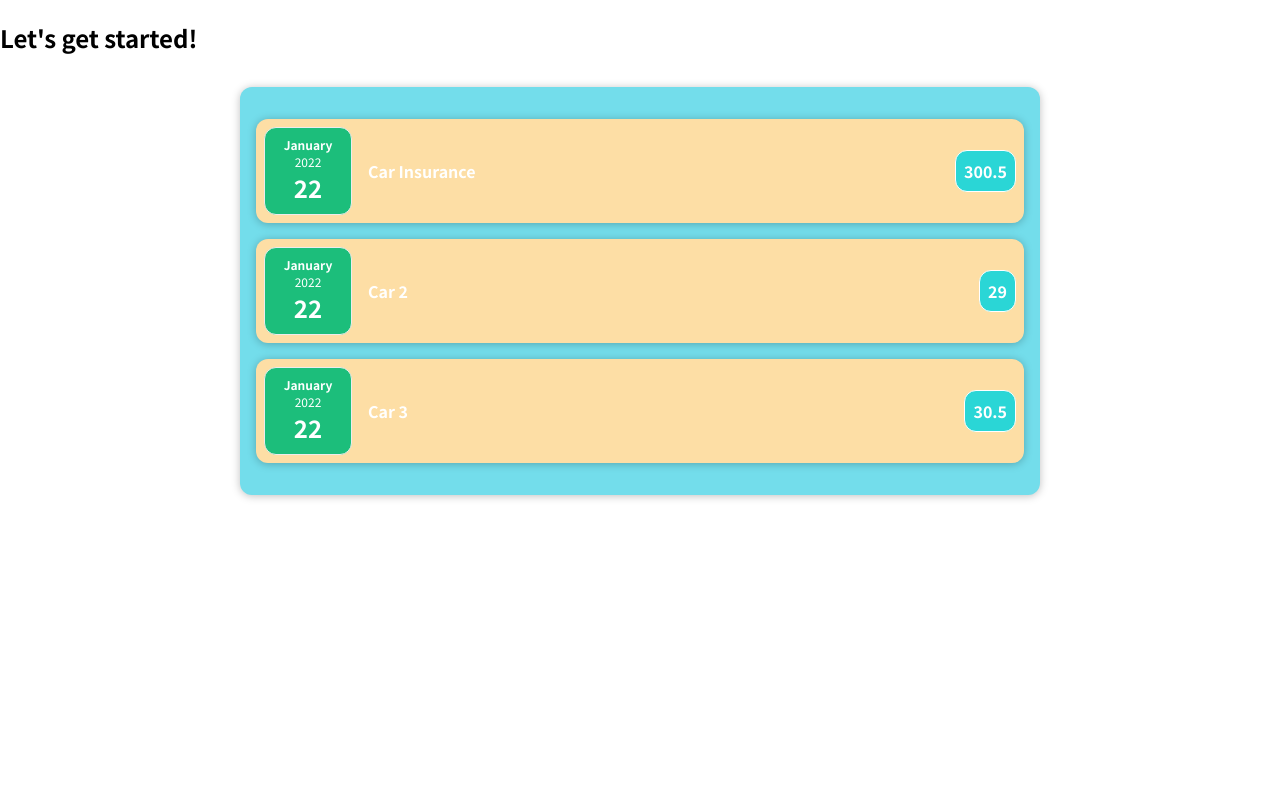
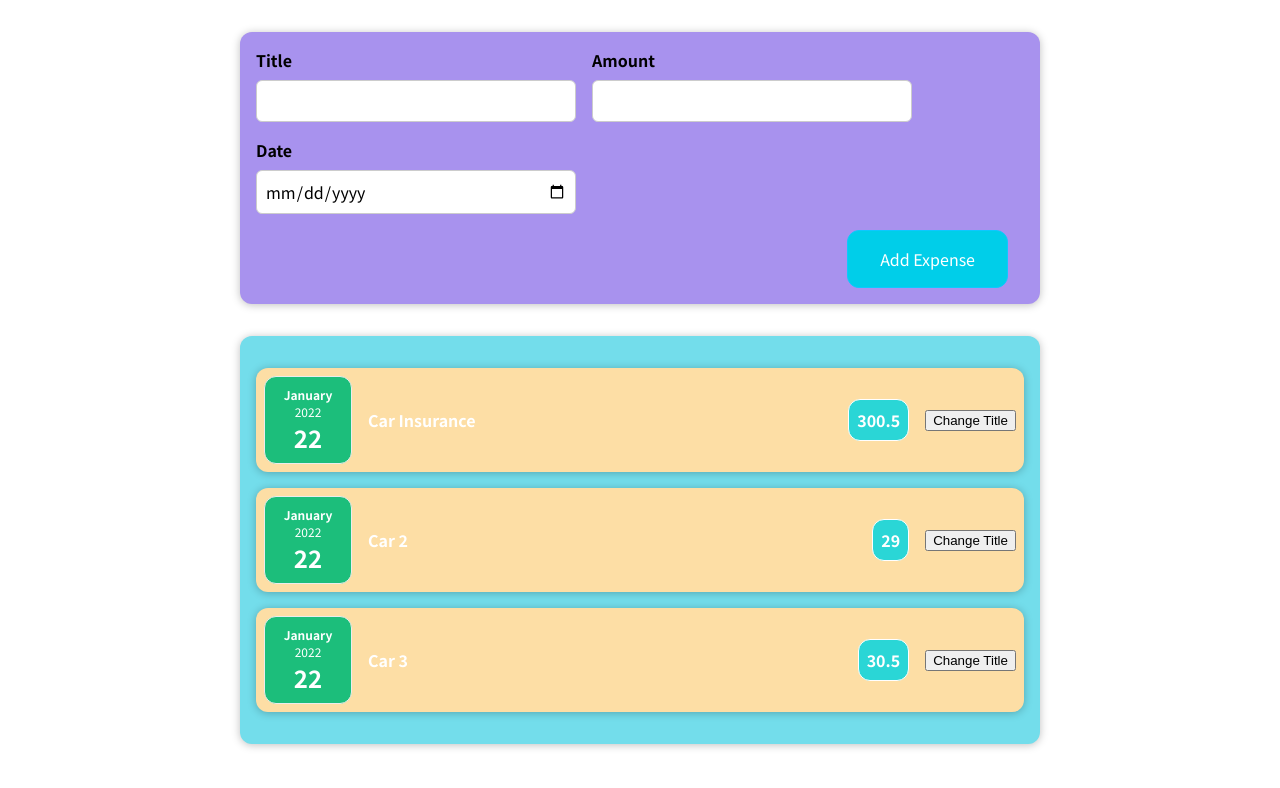
Before and after one commit to PeterVila/expense-tracker, a React (Create React App) app: page / in a window 1280 px wide. Shown: the top 788 px of the page. Built offline with nearby package versions, Linux system fonts and the light colour scheme.

Commit message:
Added form component to accept new expenses. New directory called newExpenses handles all form components and stylings. Incorporated bottom-up with functions from parent being called on child to send data up

```diff
--- a/src/App.js
+++ b/src/App.js
@@ -1,4 +1,5 @@
 import ExpenseList from "./components/Expenses/ExpenseList";
+import NewExpense from "./components/NewExpense/NewExpense"
 import "./App.scss";
 
 const App = () => {
@@ -7,9 +8,14 @@
     { title: "Car 2", amount: 29, date: new Date(2021, 12, 22) },
     { title: "Car 3", amount: 30.5, date: new Date(2021, 12, 22) },
   ];
+
+  const addExpenseHandler = expense => {
+    console.log('In App.js');
+    console.log(expense)
+  }
   return (
     <div>
-      <h2>Let's get started!</h2>
+      <NewExpense addExpenseHandler={addExpenseHandler}/>
       <ExpenseList expenses={expenses}/>
     </div>
   );
--- a/src/components/Expenses/ExpenseItem.js
+++ b/src/components/Expenses/ExpenseItem.js
@@ -1,14 +1,23 @@
+import { useState } from 'react';
 import './ExpenseItem.scss';
 import Card from '../UI/Card';
 import ExpenseDate from './ExpenseDate'
 
 const ExpensiveItem = (props) => {
+
+  const [title, setTitle] = useState(props.title);
+  const clickHandler = () => {
+    setTitle('Updated');
+    console.log(title);
+  };
+
   return (
     <Card className="expense-item">
       <ExpenseDate date={props.date}/>
       <div className="expense-item__description">
-        <h2>{props.title}</h2>
+        <h2>{title}</h2>
         <div className="expense-item__price">{props.amount}</div>
+        <button onClick={clickHandler}>Change Title</button>
       </div>
     </Card>
   );
--- /dev/null
+++ b/src/components/NewExpense/ExpenseForm.js
@@ -0,0 +1,90 @@
+import { useState } from 'react';
+import './ExpenseForm.scss';
+
+const ExpenseForm = (props) => {
+  const [userInput, setUserInput] = useState({
+    enteredTitle: "",
+    enteredAmount: "",
+    enteredDate: "",
+  });
+
+  const titleChangeHandler = (event) => {
+    setUserInput({
+      ...userInput,
+      enteredTitle: event.target.value,
+    });
+  };
+
+  const amountChangeHandler = (event) => {
+    setUserInput({
+      ...userInput,
+      enteredAmount: event.target.value,
+    });
+  };
+
+  const dateChangeHandler = (event) => {
+    setUserInput({
+      ...userInput,
+      enteredDate: event.target.value,
+    });
+  };
+
+  const submitHandler = (event) => {
+    event.preventDefault();
+    const expenseData = {
+      title: userInput.enteredTitle,
+      amount: userInput.enteredAmount,
+      date: new Date(
+        userInput.enteredDate.replace(/-/g, "/").replace(/T.+/, "")
+      ),
+    };
+    // console.log(expenseData);
+
+    props.onSaveExpenseData(expenseData);
+    setUserInput({
+      enteredTitle: '',
+      enteredAmount: '',
+      enteredDate: ''
+    })
+  };
+
+  return (
+    <form onSubmit={submitHandler}>
+      <div className="new-expense__controls">
+        <div className="new-expense__control">
+          <label>Title</label>
+          <input
+            type="text"
+            onChange={titleChangeHandler}
+            value={userInput.enteredTitle}
+          />
+        </div>
+        <div className="new-expense__control">
+          <label>Amount</label>
+          <input
+            type="number"
+            min="0.01"
+            step="0.01"
+            onChange={amountChangeHandler}
+            value={userInput.enteredAmount}
+          />
+        </div>
+        <div className="new-expense__control">
+          <label>Date</label>
+          <input
+            type="date"
+            min="2020-01-01"
+            max="2023-12-31"
+            onChange={dateChangeHandler}
+            value={userInput.enteredDate}
+          />
+        </div>
+      </div>
+      <div className="new-expense__actions">
+        <button type="submit">Add Expense</button>
+      </div>
+    </form>
+  );
+};
+
+export default ExpenseForm;
--- /dev/null
+++ b/src/components/NewExpense/ExpenseForm.scss
@@ -0,0 +1,26 @@
+.new-expense__controls {
+  display: flex;
+  flex-wrap: wrap;
+  gap: 1rem;
+  margin-bottom: 1rem;
+  text-align: left;
+}
+
+.new-expense__control label {
+  font-weight: bold;
+  margin-bottom: 0.5rem;
+  display: block;
+}
+
+.new-expense__control input {
+  font: inherit;
+  padding: 0.5rem;
+  border-radius: 6px;
+  border: 1px solid #ccc;
+  width: 20rem;
+  max-width: 100%;
+}
+
+.new-expense__actions {
+  text-align: right;
+}
--- /dev/null
+++ b/src/components/NewExpense/NewExpense.js
@@ -0,0 +1,18 @@
+import './newExpense.scss';
+import ExpenseForm from './ExpenseForm'
+const newExpense = (props) => {
+  const saveExpenseDataHandler = (enteredExpenseData) => {
+    const expenseData = {
+      ...enteredExpenseData,
+      id: Math.random().toString()
+    }
+    props.addExpenseHandler(expenseData)
+  }
+  return (
+    <div className="new-expense">
+      <ExpenseForm onSaveExpenseData={saveExpenseDataHandler}/>
+    </div>
+  )
+}
+
+export default newExpense;
--- /dev/null
+++ b/src/components/NewExpense/newExpense.scss
@@ -0,0 +1,38 @@
+.new-expense {
+  background-color: #a892ee;
+  padding: 1rem;
+  margin: 2rem auto;
+  width: 50rem;
+  max-width: 95%;
+  border-radius: 12px;
+  text-align: center;
+  box-shadow: 0 1px 8px rgba(0, 0, 0, 0.25);
+
+    & button {
+    font: inherit;
+    cursor: pointer;
+    padding: 1rem 2rem;
+    border: 1px solid #0ec7ff;
+    background-color: #00cee9;
+    color: white;
+    border-radius: 12px;
+    margin-right: 1rem;
+  }
+
+  & button:hover,
+  & button:active {
+    background-color: #1684a5;
+    border-color: #0d80ad;
+  }
+
+  & button.alternative {
+    color: #220131;
+    border-color: transparent;
+    background-color: transparent;
+  }
+
+  & button.alternative:hover,
+  & button.alternative:active {
+    background-color: #ddb3f8;
+  }
+}
```
